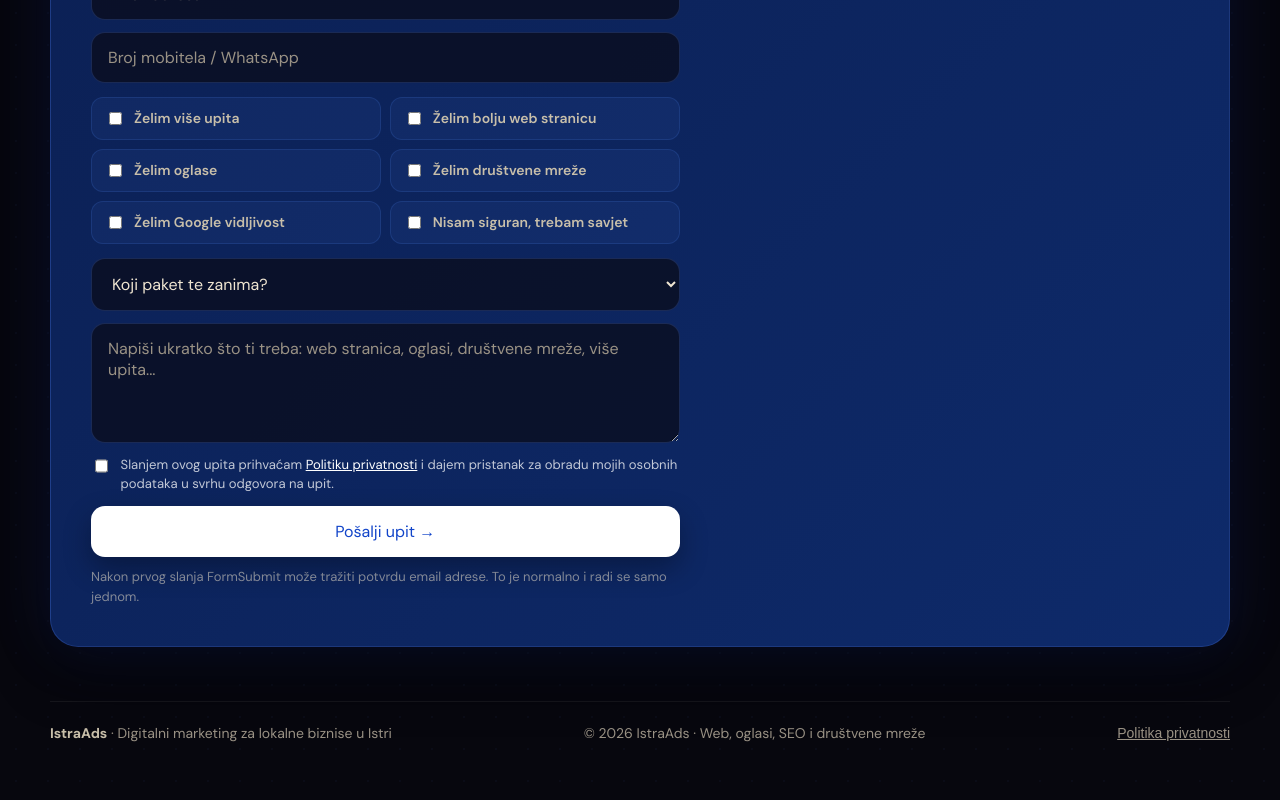
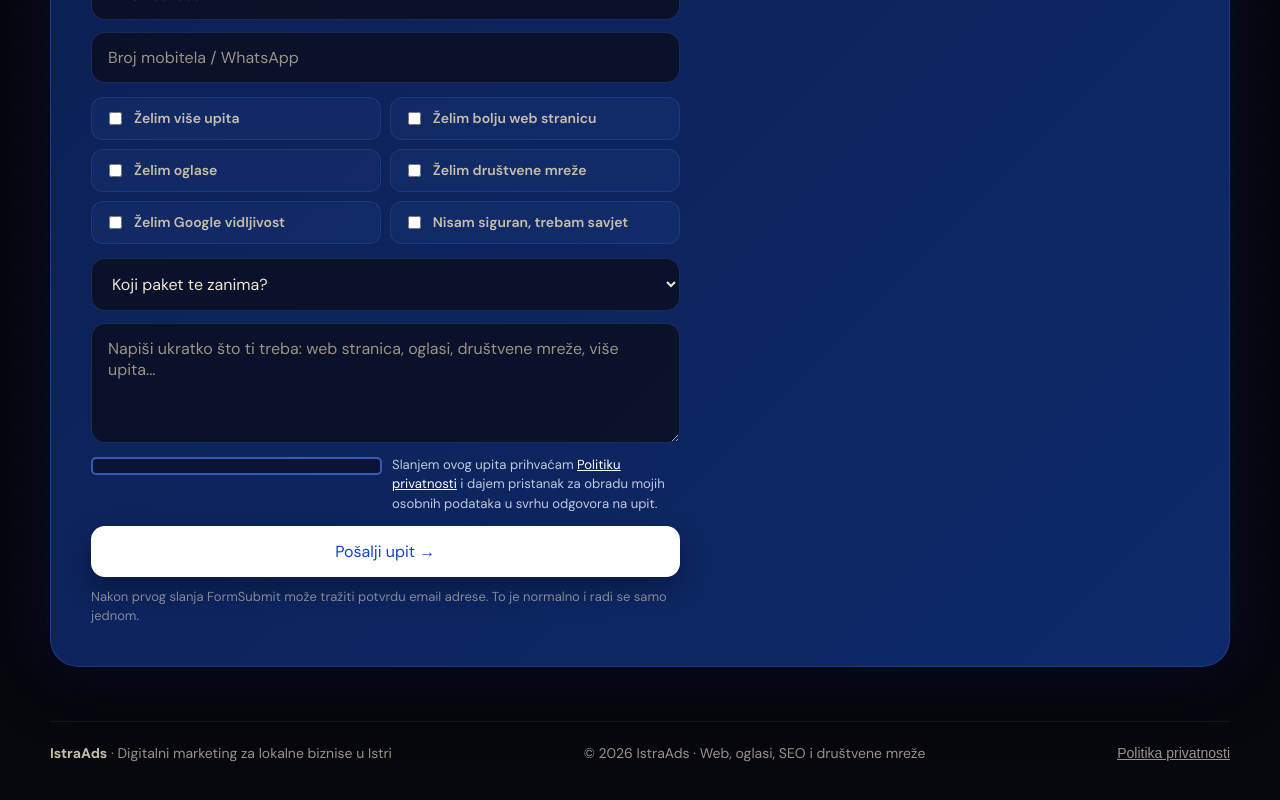
Before and after one commit to renebabic05/IstraAds, a Vue app: page / in a window 1280 px wide. Shown: the part 7331-8131 px from the top of the page. Built offline with nearby package versions, Linux system fonts and the light colour scheme.

Commit message:
checkbox fixed

```diff
--- a/src/assets/main.css
+++ b/src/assets/main.css
@@ -620,7 +620,34 @@ nav a:hover { color: var(--text) }
   width: 100%;
 }
 .gdpr-consent label span { flex: 1; min-width: 0; }
-.gdpr-consent input[type="checkbox"] { width: auto !important; margin-top: 3px; flex-shrink: 0; accent-color: #5b8aff; width: 16px; height: 16px; }
+.gdpr-consent input[type="checkbox"] { position: absolute; opacity: 0; width: 0; height: 0; }
+.gdpr-consent .gdpr-box {
+  display: inline-block;
+  flex-shrink: 0;
+  width: 18px;
+  height: 18px;
+  min-width: 18px;
+  margin-top: 2px;
+  border: 2px solid rgba(91, 138, 255, 0.6);
+  border-radius: 5px;
+  background: rgba(10, 10, 30, 0.6);
+  transition: background 0.2s, border-color 0.2s;
+}
+.gdpr-consent input[type="checkbox"]:checked + .gdpr-box {
+  background: #5b8aff;
+  border-color: #5b8aff;
+}
+.gdpr-consent input[type="checkbox"]:checked + .gdpr-box::after {
+  content: '';
+  display: block;
+  margin: 3px auto 0;
+  width: 5px;
+  height: 9px;
+  border: 2px solid #fff;
+  border-top: none;
+  border-left: none;
+  transform: rotate(45deg);
+}
 .gdpr-consent a { color: #fff; text-decoration: underline; }
 
 .contact-box {
--- a/src/components/ContactSection.vue
+++ b/src/components/ContactSection.vue
@@ -40,6 +40,7 @@
           <div class="gdpr-consent">
             <label>
               <input type="checkbox" name="gdpr" required>
+              <span class="gdpr-box"></span>
               <span>Slanjem ovog upita prihvaćam <a href="/privatnost" target="_blank">Politiku privatnosti</a> i dajem pristanak za obradu mojih osobnih podataka u svrhu odgovora na upit.</span>
             </label>
           </div>
```
